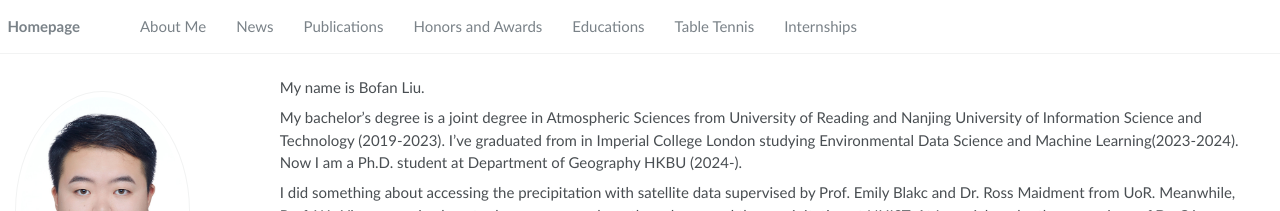
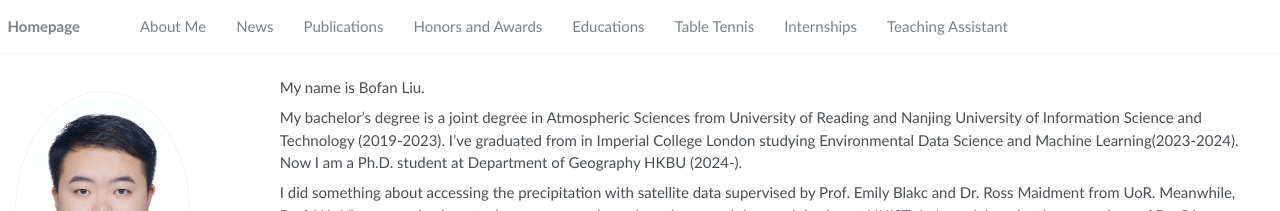
Before and after one commit to jiayizhou1022/jiayizhou1022.github.io, a Jekyll site: the page built from _pages/about.md, in a window 1280 px wide. Shown: the top 211 px of the page. Built offline with Jekyll 4.4.1, drawn with Linux system fonts in a browser that asks for light colours.

Commit message:
Update navigation.yml

```diff
--- a/_data/navigation.yml
+++ b/_data/navigation.yml
@@ -20,3 +20,6 @@ main:
 
   - title: "Internships"
     url: "/#-internships"
+
+  - title: "Teaching Assistant"
+    url: "/#-teaching-assistant"
```
